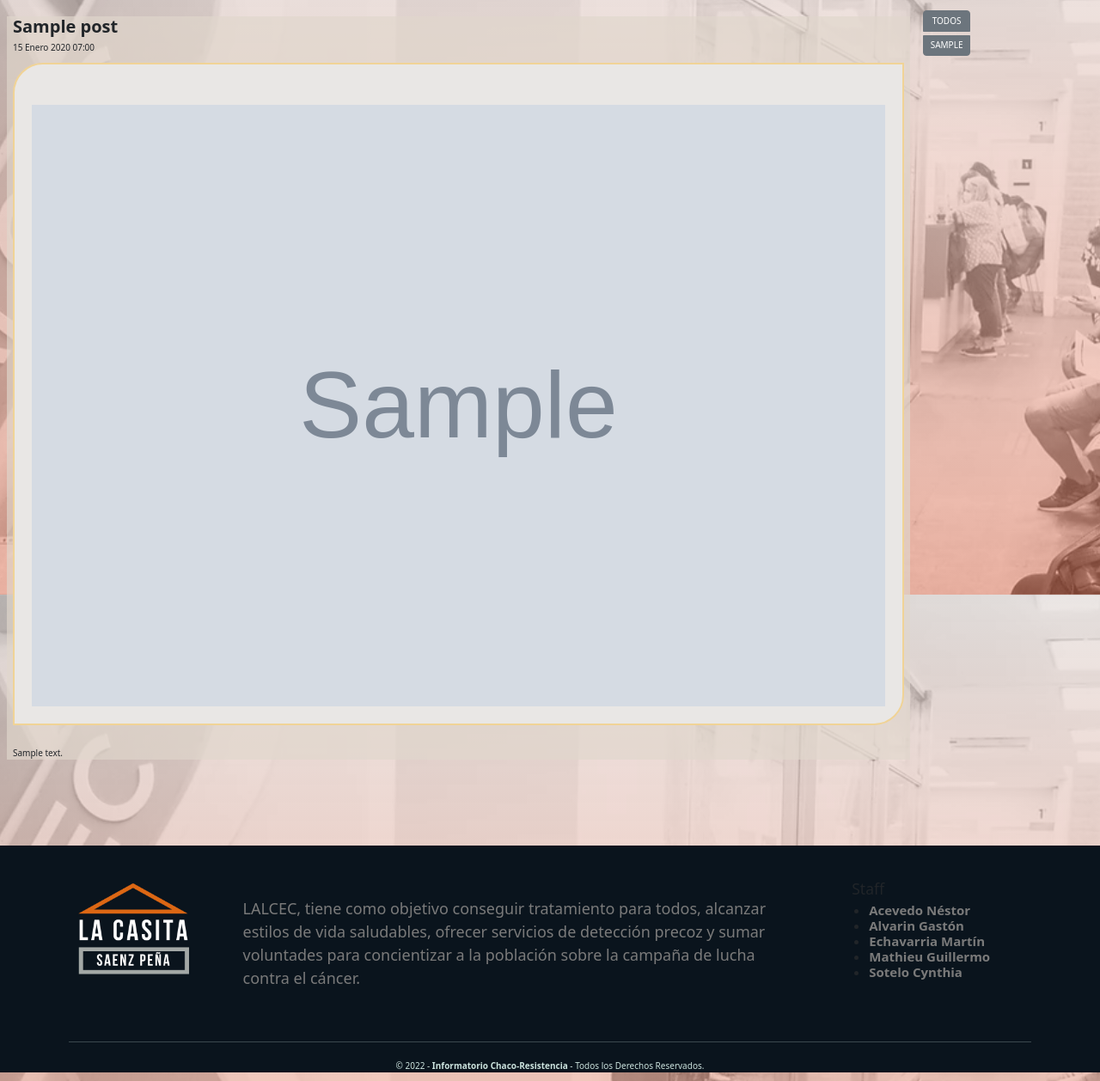
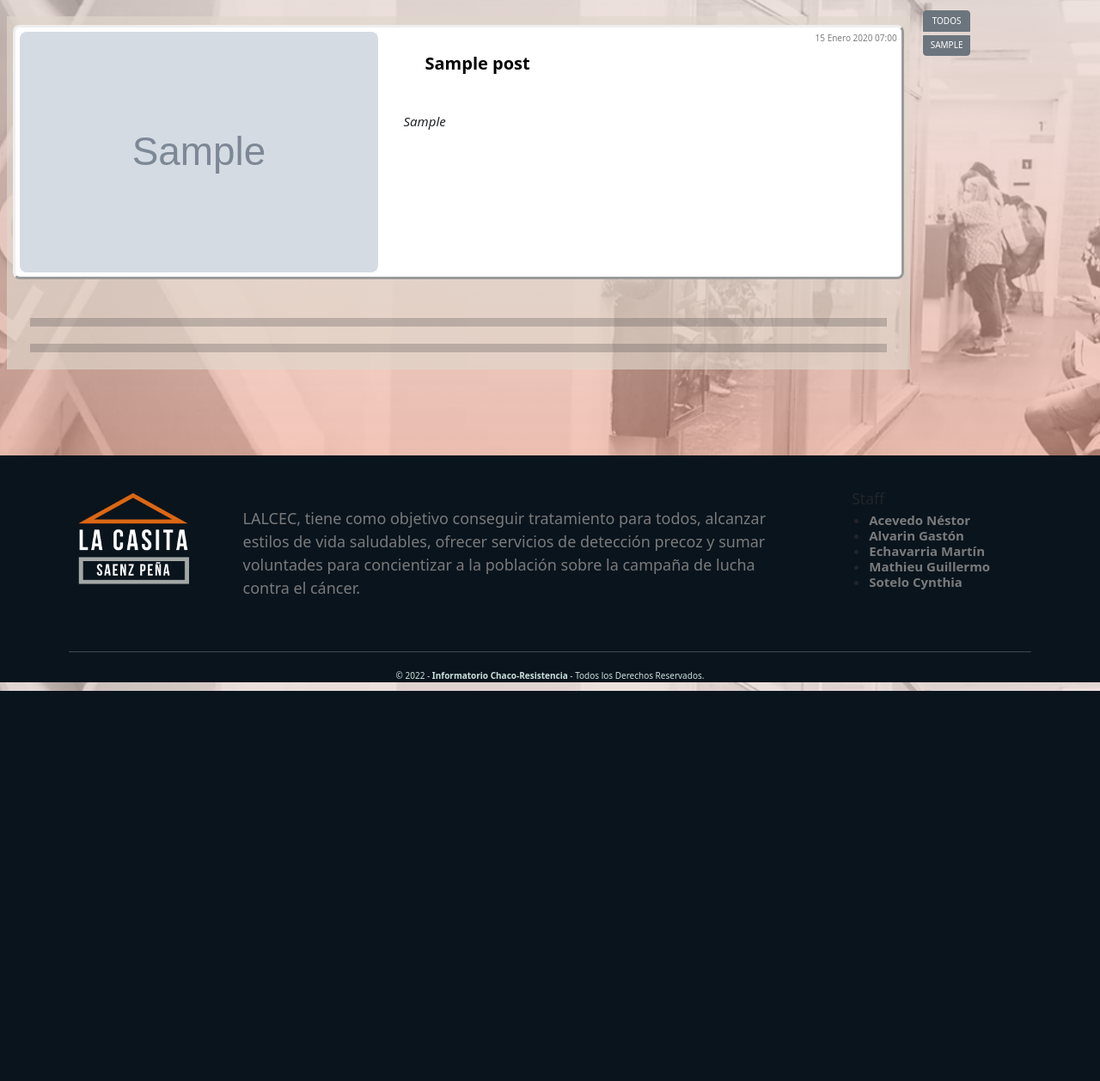
Before and after one commit to guillermoMat/Informatorio2022, a Django app: page /post/ in a window 1280 px wide. Shown: the part 108-1366 px from the top of the page at 86% size. After the commit the page ends 912 px from the top, so only its background shows below. Run offline with Django 4.2, Linux system fonts and the light colour scheme; tables that the repository leaves empty hold one stand-in row (Sample ...); some libraries are stand-ins or nearby versions.

Commit message:
edicion post_blog y detail. incersion de atributo introduccion

```diff
--- a/pryectoInfo2022/apps/post/forms.py
+++ b/pryectoInfo2022/apps/post/forms.py
@@ -8,7 +8,7 @@ class PostForm(forms.ModelForm):
 
     class Meta:#Le decimos que modelo utilizar para crear formulario
         model = Post
-        fields = ('titulo', 'contenido','imagen','activo','categoria','usuario')
+        fields = ('titulo', 'introduccion', 'contenido','imagen','activo','categoria','usuario')
         widgets = {
             'usuario': forms.HiddenInput(),
         }
--- a/pryectoInfo2022/apps/post/models.py
+++ b/pryectoInfo2022/apps/post/models.py
@@ -26,6 +26,7 @@ class Categoria(Date):
 
 class Post(Date):
     titulo = models.CharField(max_length=200, blank=False, null=True)
+    introduccion = models.CharField(max_length=200, blank=False, null=True)
     contenido = models.TextField(null=True)
     imagen = models.ImageField(upload_to='post/',max_length=200, null=True,blank=True)
     activo = models.BooleanField(default=True)
--- a/pryectoInfo2022/static/css/estilos.css
+++ b/pryectoInfo2022/static/css/estilos.css
@@ -291,3 +291,114 @@ footer{
   .buttons a:hover {
     transform: scale(1.2);
   }
+
+
+.contenedor-post-blog{
+    border-radius: 8px;
+    margin-bottom: 10px;
+    margin-top: 10px;
+    background-color: #ffffff;
+    padding: 5px;
+    border-style: outset ;
+    width: 100%;
+    max-height: 100%;
+
+}
+
+#imagen-post-blog{
+    width:100%;
+    height:280px;
+    object-fit:cover;
+    border-radius: 8px;
+}
+
+.titulo-post-blog {
+    font-size: 200%;
+    padding-top:px;
+    padding-left: 40px;
+    padding-right: 30px;
+    padding-bottom: 5px;
+}
+
+.intro-post-blog {
+    font-size: 150%;
+    padding-left: 15px;
+    padding-right: 30px;
+    line-height: 30px;
+}
+
+#caja-fb {
+    display: none;
+}
+
+.fecha-post-blog {
+    text-align: end;
+    font-size: 100%;
+    color:rgba(0,0,0,.5);
+}
+
+.linea{
+
+    height: 10px;
+    background: #3d3c3c;
+    margin: 20px;
+    display: block;
+    border: none;
+}
+
+.contenedor-post-detail{
+    width: 100%;
+}
+
+.imagen-post-detail{
+    object-fit: cover;
+    width:100%;
+    height: auto;
+    margin: auto;
+    display: block;
+    border-radius: 10px;
+    /*box-shadow: 5px 5px 0px #424242;*/
+    padding:10px;
+    border:px solid rgb(226, 187, 187)
+}
+
+.cuadrado{
+    border-radius: 10px;
+    width:75%;
+    height:auto;
+    display: flex;
+    background:white ;
+    margin: auto;
+    position: relative;
+    bottom: 120px;
+}
+
+.titulo-post-detail{
+    text-align:center;
+    font-size: 200%; /*tamaño letra*/
+    padding-bottom: 10px ;
+}
+
+.contenido-post-detail{
+    padding: 15px;
+    text-align:center;
+    font-size: 200%;
+
+}
+
+#marco{
+    width:80%;
+    height: auto;
+    margin: auto;
+    background: rgb(170, 170, 170);
+    border-radius: 10px;
+}
+
+.enlace-post-detail:link{
+    color:black;
+    text-decoration: none;
+}
+
+.enlace-post-detail:hover{
+    font-size: 1.1em;
+}
--- a/pryectoInfo2022/templates/post_blog.html
+++ b/pryectoInfo2022/templates/post_blog.html
@@ -21,25 +21,40 @@
           {% endif %}
 
           {% for x in blog%}
+          <div class="contenedor-post-blog">
+            <div class="row">
+              <div class="col-5">
+                {% if x.imagen %}
+                  <img class="" height= "" width="" id="imagen-post-blog" src= {{x.imagen.url}} >
+                {% else %}
+                  <img src="{% static 'img/sinImagen.jpg'%}" class="" style="" id="imagen-post-blog" alt="...">
+                {% endif %}
 
-            <h2 class="border-end:1 "><strong>{{x.titulo}}</strong></h2>
-            <p> {{x.updated}} </p>
+              </div>
+              <div class="col-7">
+                <div >
+                  <p class="fecha-post-blog">{{x.updated}}</p>
+                  <h2 class="titulo-post-blog"><a href="{% url 'post_detail' pk=x.pk %}" class="enlace-post-detail"><strong>{{x.titulo}}</strong></a></h2>
 
-            {% if x.imagen %}
-            <div class="caja">
+                  <p class="intro-post-blog">
+                    <br>
+                    <em>{{ x.introduccion }}</em>
+                    <hr style="border: 10px;">
+                  </p>
+                </div>
+              </div>
+            </div>
+          </div>
+
+              <!-- facebook -->
               <br>
-                <img class=" img-fluid " width="1000"style="height: 700px"  src= {{x.imagen.url}} >
-              <br>
-            </div>
-            {% endif %}
+                {% comment %} }       <div class="fb-like" data-href="/127.0.0.1:8000/post/{{x}}" data-width="" data-layout="standard" data-action="like" data-size="large" data-share="false"></div> {% endcomment %}
+              <div class="fb-comments" data-href="/127.0.0.1:8000/post/{{x}}"  data-width="auto" data-numposts="3"></div>
+                  <!-- fin facebook -->
 
-            {{x.contenido}}
 
-            <!-- facebook -->
-            <br>
-              {% comment %} }       <div class="fb-like" data-href="/127.0.0.1:8000/post/{{x}}" data-width="" data-layout="standard" data-action="like" data-size="large" data-share="false"></div> {% endcomment %}
-            <div class="fb-comments" data-href="/127.0.0.1:8000/post/{{x}}"  data-width="" data-numposts="3"></div>
-                <!-- fin facebook -->
+              <hr class="linea">
+              <hr class="linea">
 
           {% endfor %}
 
```
Also changed, not shown: pryectoInfo2022/templates/post_detail.html (+20 -10 lines), pryectoInfo2022/apps/post/migrations/0019_post_introduccion.py (added), pryectoInfo2022/static/img/sinImagen.jpg (added).
